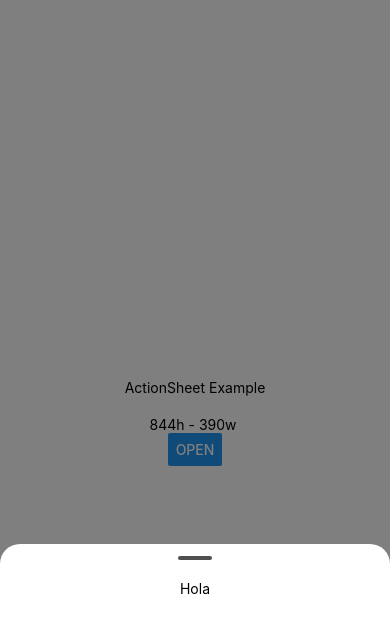
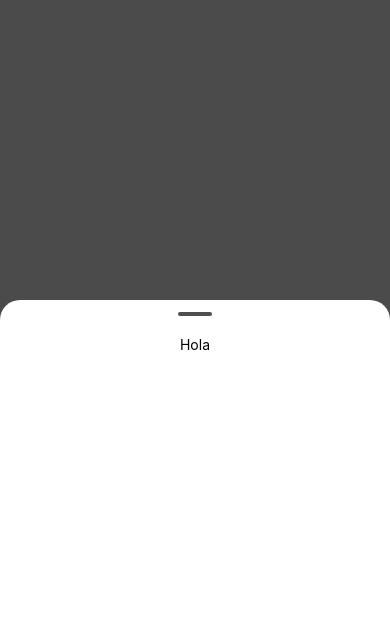
Before and after one commit to UlisesGomezDW/react-native-animations, a React Native app: screen / in a window 390 px wide. Both pictures are taken after a click on the button "OPEN". Shown: the top 632 px of the page. Built offline with nearby package versions, Linux system fonts and the light colour scheme.

Commit message:
fix/background

```diff
--- a/package.json
+++ b/package.json
@@ -9,6 +9,7 @@
   },
   "dependencies": {
     "expo": "~40.0.0",
+    "expo-blur": "^9.0.3",
     "expo-constants": "^10.1.3",
     "expo-status-bar": "~1.0.3",
     "react": "16.13.1",
--- a/src/components/common/ActionSheet.js
+++ b/src/components/common/ActionSheet.js
@@ -1,6 +1,32 @@
 import React, { useState, useRef, useEffect } from "react"
-import { View, Modal, TouchableWithoutFeedback, Animated, Easing, ScrollView } from "react-native"
+import { View, Modal, TouchableWithoutFeedback, Animated, Easing, ScrollView, Platform, StyleSheet } from "react-native"
 import { WIDTH_SCREEN, HEIGHT_SCREEN } from "./../../util/constants"
+import { BlurView } from "expo-blur"
+
+function CoverBackground(props) {
+    const { children, platform } = props
+
+    return (
+        <>
+            {platform === "ios" ? (
+                <BlurView
+                    intensity={100}
+                    style={[StyleSheet.absoluteFill, { width: WIDTH_SCREEN, height: HEIGHT_SCREEN }]}
+                >
+                    {children}
+                </BlurView>
+            ) : (
+                <BlurView
+                    tint="dark"
+                    intensity={100}
+                    style={[StyleSheet.absoluteFill, { width: WIDTH_SCREEN, height: HEIGHT_SCREEN }]}
+                >
+                    {children}
+                </BlurView>
+            )}
+        </>
+    )
+}
 
 function ActionSheet(props) {
     const { style, children, onClose = () => null, visible } = props
@@ -61,13 +87,7 @@ function ActionSheet(props) {
     return (
         <>
             <Modal statusBarTranslucent={true} visible={show} transparent>
-                <View
-                    style={{
-                        height: HEIGHT_SCREEN,
-                        width: WIDTH_SCREEN,
-                        alignItems: "center",
-                    }}
-                >
+                <CoverBackground platform={Platform.OS}>
                     <ScrollView
                         ref={scrollRef}
                         onLayout={() => {
@@ -78,13 +98,12 @@ function ActionSheet(props) {
                         showsVerticalScrollIndicator={false}
                         bounces={false}
                         contentContainerStyle={{
-                            backgroundColor: "#00000080",
                             width: WIDTH_SCREEN,
                         }}
                     >
                         <TouchableWithoutFeedback onPress={onClose}>
                             <View
-                                onTouchMove={onClose}
+                                //onTouchMove={onClose}
                                 style={{
                                     height: HEIGHT_SCREEN - PARTITION,
                                     width: "100%",
@@ -99,6 +118,7 @@ function ActionSheet(props) {
                                 height: HEIGHT,
                                 backgroundColor: "#FFF",
                                 borderTopRightRadius: 20,
+                                borderWidth: 0,
                                 borderTopLeftRadius: 20,
                                 transform: [{ translateY: translate }],
                                 alignItems: "center",
@@ -118,7 +138,7 @@ function ActionSheet(props) {
                             {children}
                         </Animated.View>
                     </ScrollView>
-                </View>
+                </CoverBackground>
             </Modal>
         </>
     )
--- a/src/util/constants.js
+++ b/src/util/constants.js
@@ -1,6 +1,6 @@
-import { Dimensions } from "react-native";
+import { Dimensions } from "react-native"
 
-const { width, height } = Dimensions.get("window");
+const { width, height } = Dimensions.get("window")
 
-export const HEIGHT_SCREEN = height;
-export const WIDTH_SCREEN = width;
+export const HEIGHT_SCREEN = Dimensions.get("screen").height
+export const WIDTH_SCREEN = width
```
Also changed, not shown: 1 other file (tests, documents, lock files or other folders).
